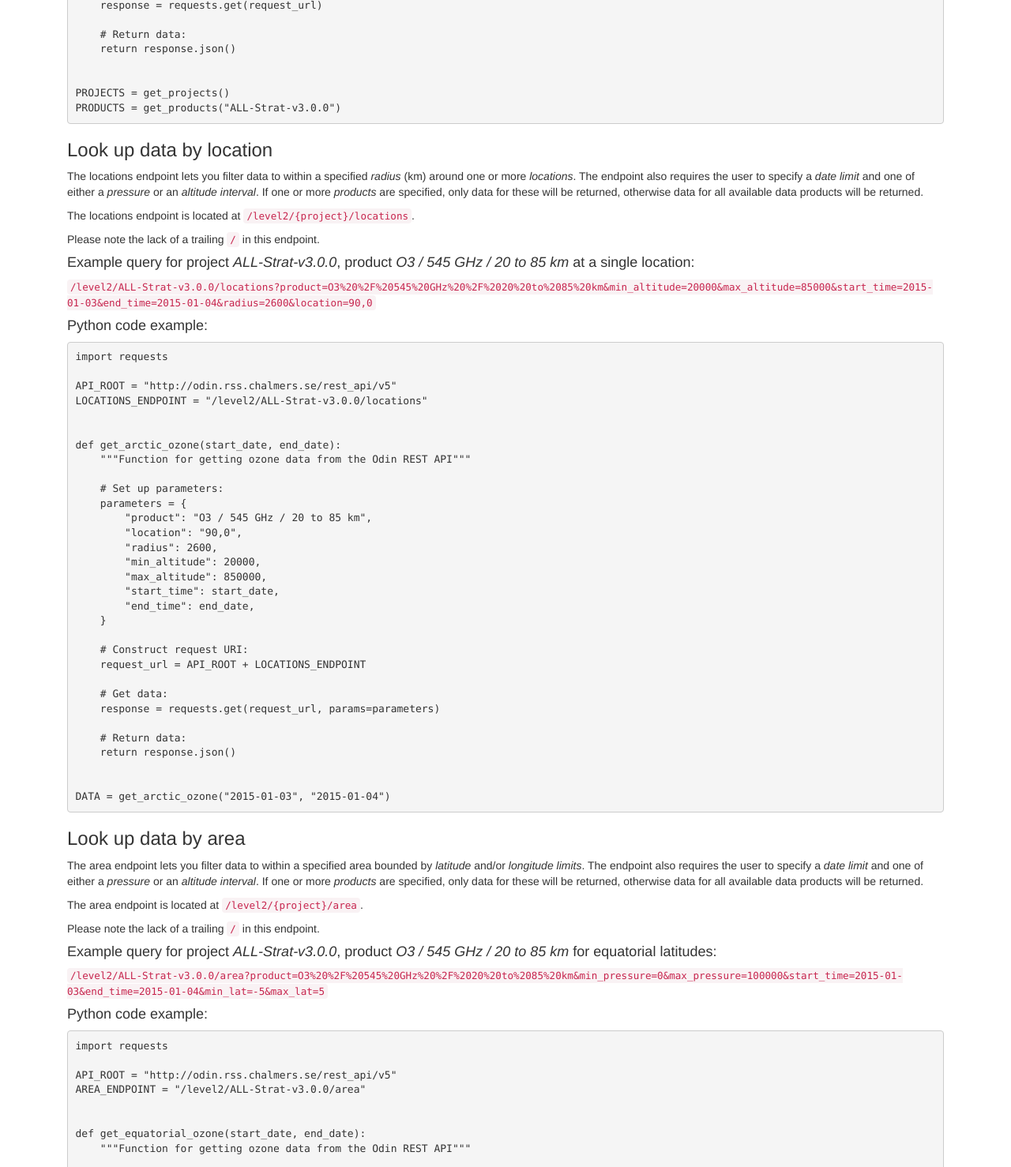
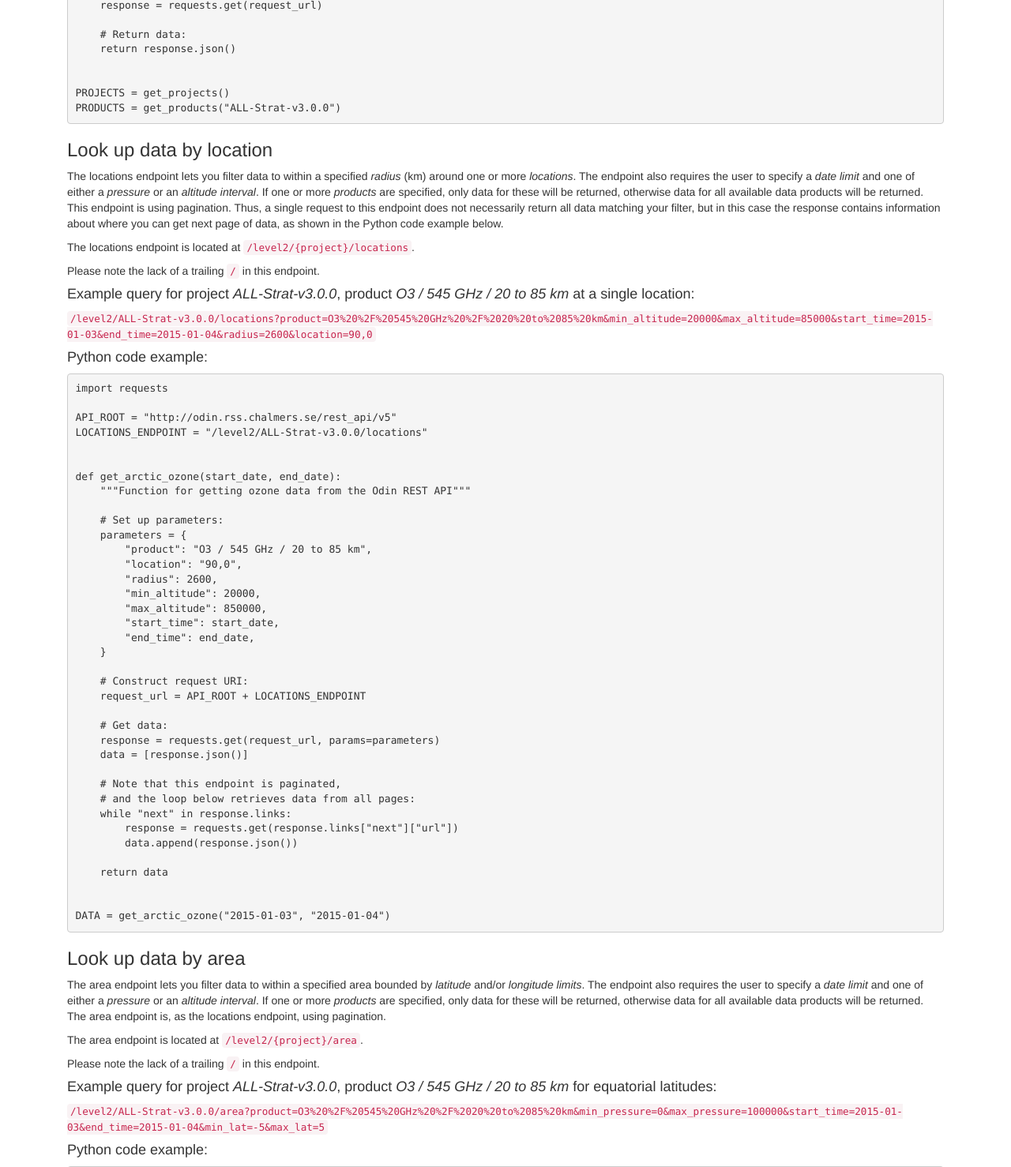
Before and after one commit to Odin-SMR/odin-api, a Python web app: template src/odinapi/templates/dataaccess.html in a window 1280 px wide. Shown: the part 1583-3061 px from the top of the page at 79% size. Run offline with Jinja, Linux system fonts and the light colour scheme; the template is opened without the code that fills it, so the values that code supplies are empty.

Commit message:
document how to use paging of endpoints (#40)
* document how to use paging of endpoints

* adding some text

```diff
--- a/src/odinapi/templates/dataaccess.html
+++ b/src/odinapi/templates/dataaccess.html
@@ -138,6 +138,10 @@
 <em>pressure</em> or an <em>altitude interval</em>. If one or more
 <em>products</em> are specified, only data for these will be returned,
 otherwise data for all available data products will be returned.
+This endpoint is using pagination. Thus, a single request to this
+endpoint does not necessarily return all data matching your
+filter, but in this case the response contains information about where
+you can get next page of data, as shown in the Python code example below.
 </p>
 <p>
 The locations endpoint is located at <code>/level2/{project}/locations</code>.
@@ -184,9 +188,15 @@
 
     # Get data:
     response = requests.get(request_url, params=parameters)
+    data = [response.json()]
 
-    # Return data:
-    return response.json()
+    # Note that this endpoint is paginated,
+    # and the loop below retrieves data from all pages:
+    while "next" in response.links:
+        response = requests.get(response.links["next"]["url"])
+        data.append(response.json())
+
+    return data
 
 
 DATA = get_arctic_ozone("2015-01-03", "2015-01-04")
@@ -200,7 +210,8 @@
 to specify a <em>date limit</em> and one of either a <em>pressure</em> or an
 <em>altitude interval</em>. If one or more <em>products</em> are specified,
 only data for these will be returned, otherwise data for all available data
-products will be returned.
+products will be returned. The area endpoint is, as the locations endpoint,
+using pagination.
 </p>
 <p>
 The area endpoint is located at <code>/level2/{project}/area</code>.
@@ -247,9 +258,15 @@
 
     # Get data:
     response = requests.get(request_url, params=parameters)
+    data = [response.json()]
 
-    # Return data:
-    return response.json()
+    # Note that this endpoint is paginated,
+    # and the loop below retrieves data from all pages:
+    while "next" in response.links:
+        response = requests.get(response.links["next"]["url"])
+        data.append(response.json())
+
+    return data
 
 
 DATA = get_equatorial_ozone("2015-01-03", "2015-01-04")
```
Also changed, not shown: src/examples/get_l2_data.py (+16 -4 lines).
